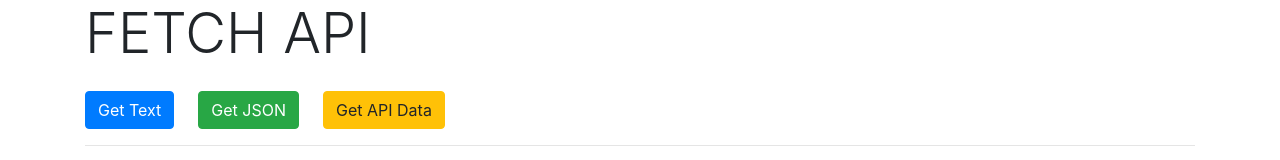
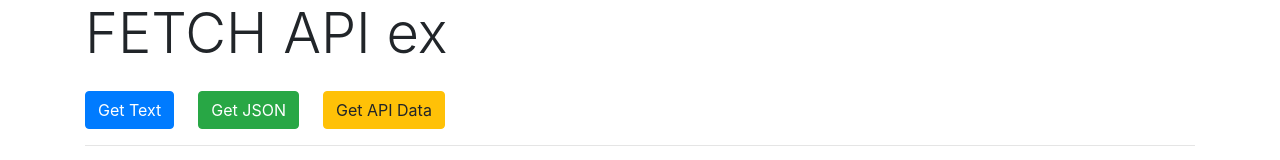
Before and after one commit to Orlondo/FetchAPI_ex, a plain HTML site: page index.html in a window 1280 px wide. Shown: the top 160 px of the page. Drawn offline with nearby package versions, Linux system fonts and the light colour scheme.

Commit message:
Title Update

```diff
--- a/index.html
+++ b/index.html
@@ -11,7 +11,7 @@
 <body>
 
     <div class="container">
-        <h1 class="display-4 mb-4">FETCH API</h1>
+        <h1 class="display-4 mb-4">FETCH API ex</h1>
         <div class="d-flex">
             <button class="btn btn-primary mr-4" id="getText">Get Text</button>
             <button class="btn btn-success mr-4" id="getUsers">Get JSON</button>
```
